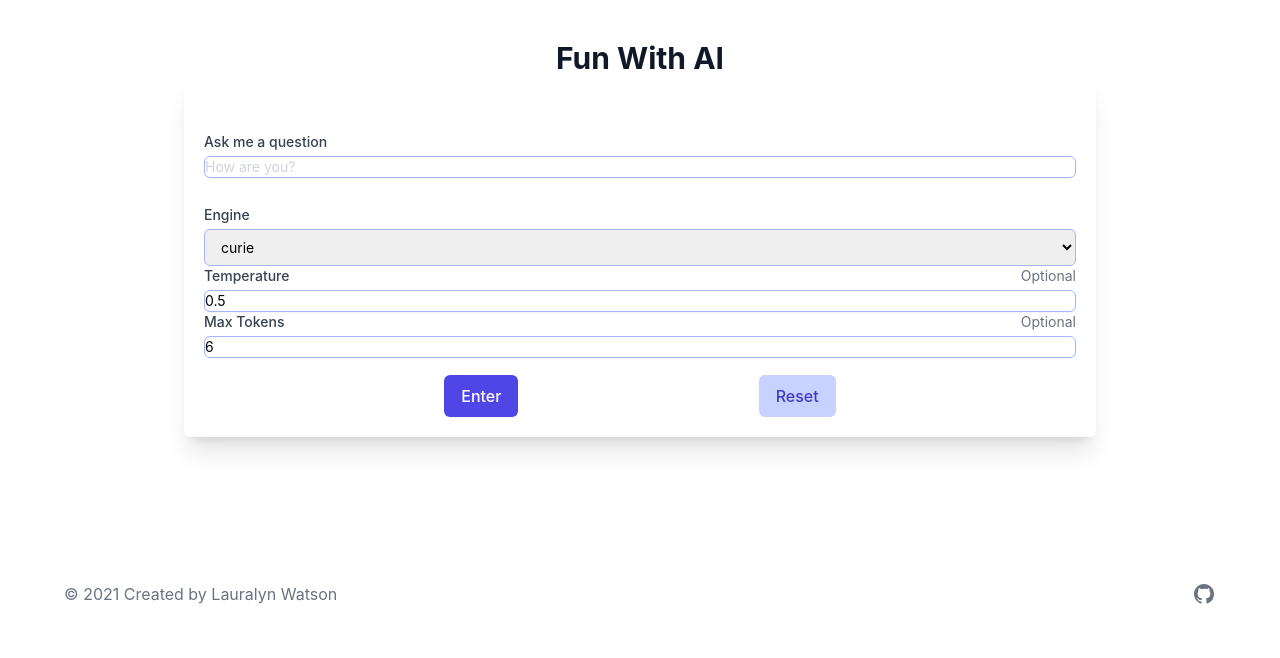
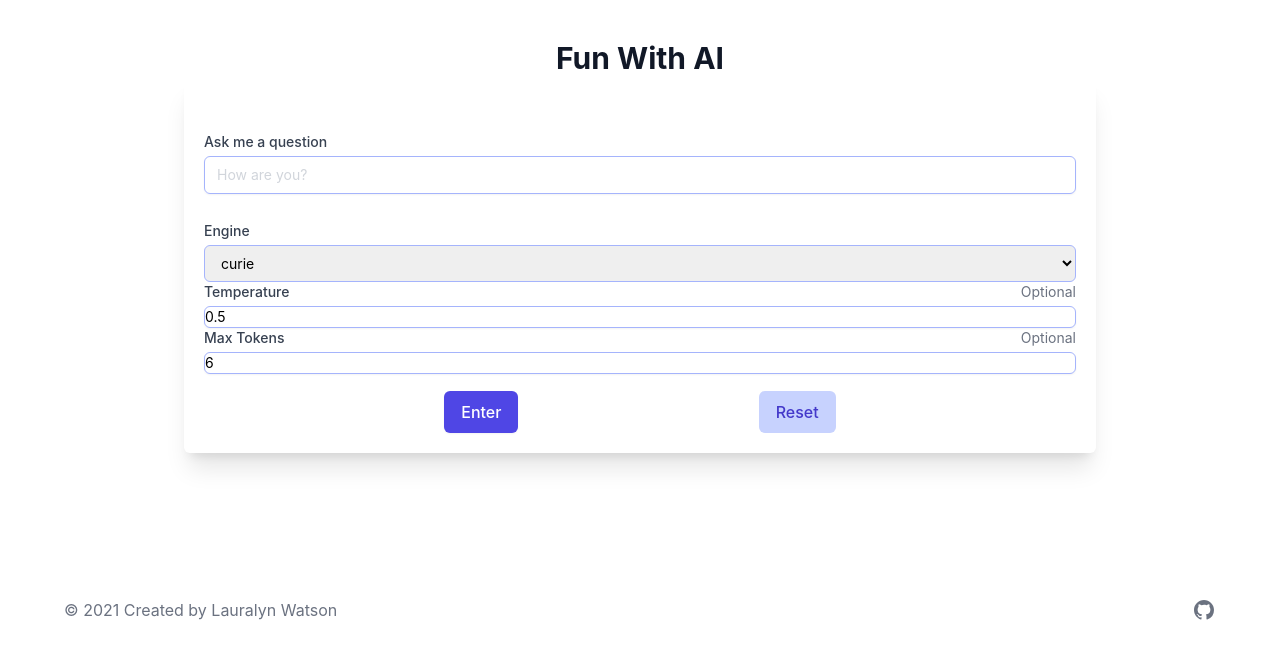
Before and after one commit to lilydev16/ama_ai, a React (Create React App) app: page / in a window 1280 px wide. Shown: the top 658 px of the page. Built offline with nearby package versions, Linux system fonts and the light colour scheme.

Commit message:
Add padding to prompt input

```diff
--- a/src/components/Form/Form.js
+++ b/src/components/Form/Form.js
@@ -72,7 +72,7 @@ const Form = ({ addPrompt }) => {
           </label>
           <div className='mt-1 rounded-md shadow-sm'>
             <input
-              className='prompt-input block w-full pr-10 border border-indigo-300 text-indigo-900 placeholder-gray-300 focus:outline-none focus:ring-red-500 focus:border-red-500 sm:text-sm rounded-md'
+              className='prompt-input block w-full pr-10 border border-indigo-300 text-indigo-900 placeholder-gray-300 focus:outline-none focus:ring-red-500 focus:border-red-500 sm:text-sm rounded-md px-3 py-2'
               aria-describedby='prompt'
               type='text'
               id='prompt'
```
